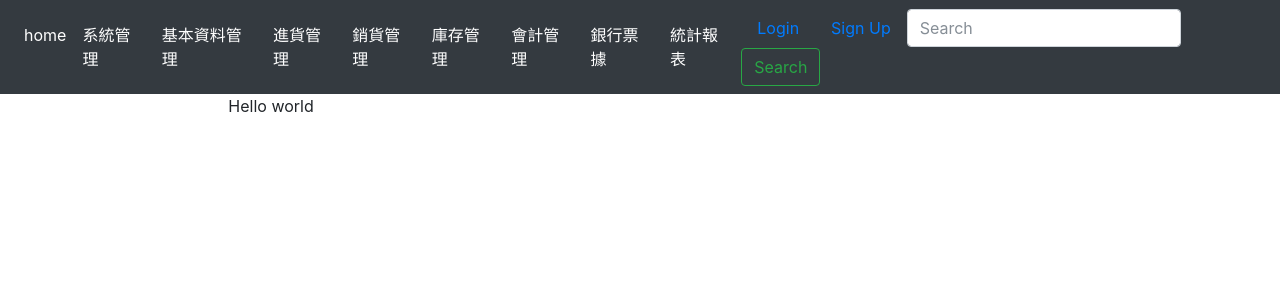
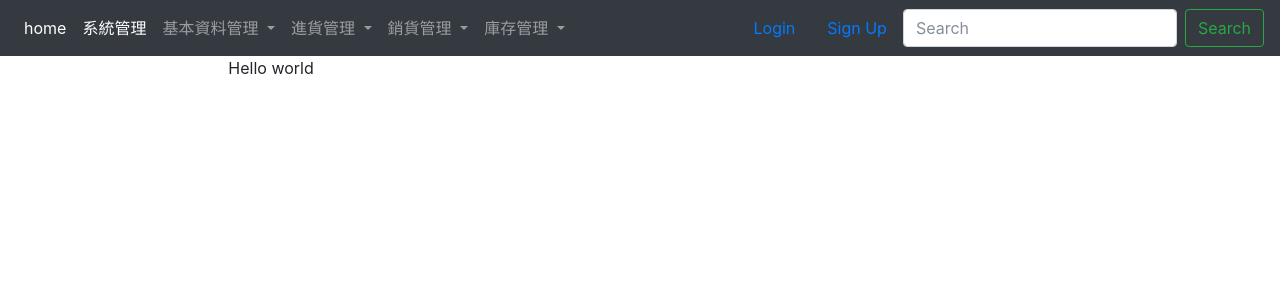
Before and after one commit to splasky/database_web, a Django app: page / in a window 1280 px wide. Shown: the top 300 px of the page. Run offline with Django 3.2, Linux system fonts and the light colour scheme; some libraries are stand-ins or nearby versions.

Commit message:
Add dropdown toggle inside navbar

```diff
--- a/myweb/templates/base.html
+++ b/myweb/templates/base.html
@@ -6,14 +6,10 @@
     <meta name="viewport" content="width=device-width" />
     <meta charset="utf-8">
     <meta name="viewport" content="width=device-width, initial-scale=1">
-    <link rel="stylesheet" href="https://maxcdn.bootstrapcdn.com/bootstrap/4.0.0-beta.2/css/bootstrap.min.css" integrity="sha384-PsH8R72JQ3SOdhVi3uxftmaW6Vc51MKb0q5P2rRUpPvrszuE4W1povHYgTpBfshb"
-        crossorigin="anonymous">
-    <script src="https://code.jquery.com/jquery-3.2.1.slim.min.js" integrity="sha384-KJ3o2DKtIkvYIK3UENzmM7KCkRr/rE9/Qpg6aAZGJwFDMVNA/GpGFF93hXpG5KkN"
-        crossorigin="anonymous"></script>
-    <script src="https://cdnjs.cloudflare.com/ajax/libs/popper.js/1.12.3/umd/popper.min.js" integrity="sha384-vFJXuSJphROIrBnz7yo7oB41mKfc8JzQZiCq4NCceLEaO4IHwicKwpJf9c9IpFgh"
-        crossorigin="anonymous"></script>
-    <script src="https://maxcdn.bootstrapcdn.com/bootstrap/4.0.0-beta.2/js/bootstrap.min.js" integrity="sha384-alpBpkh1PFOepccYVYDB4do5UnbKysX5WZXm3XxPqe5iKTfUKjNkCk9SaVuEZflJ"
-        crossorigin="anonymous"></script>
+    <link rel="stylesheet" href="https://maxcdn.bootstrapcdn.com/bootstrap/4.0.0-beta.2/css/bootstrap.min.css" integrity="sha384-PsH8R72JQ3SOdhVi3uxftmaW6Vc51MKb0q5P2rRUpPvrszuE4W1povHYgTpBfshb" crossorigin="anonymous">
+    <script src="https://code.jquery.com/jquery-3.2.1.slim.min.js" integrity="sha384-KJ3o2DKtIkvYIK3UENzmM7KCkRr/rE9/Qpg6aAZGJwFDMVNA/GpGFF93hXpG5KkN" crossorigin="anonymous"></script>
+    <script src="https://cdnjs.cloudflare.com/ajax/libs/popper.js/1.12.3/umd/popper.min.js" integrity="sha384-vFJXuSJphROIrBnz7yo7oB41mKfc8JzQZiCq4NCceLEaO4IHwicKwpJf9c9IpFgh" crossorigin="anonymous"></script>
+    <script src="https://maxcdn.bootstrapcdn.com/bootstrap/4.0.0-beta.2/js/bootstrap.min.js" integrity="sha384-alpBpkh1PFOepccYVYDB4do5UnbKysX5WZXm3XxPqe5iKTfUKjNkCk9SaVuEZflJ" crossorigin="anonymous"></script>
     {% block CSS %}{% endblock %}
     <title>{% block title %}Home{% endblock %}</title>
 </head>
@@ -24,18 +20,73 @@
             <span class="navbar-toggler-icon"></span>
         </button>
         <div class="collapse navbar-collapse" id="navbarNavAltMarkup">
-            {% if user.is_authenticated %}
-            <a class="navbar-brand mb-0"> Hi {{user.username}}</a> {% endif %}
-            <div class="navbar-nav mr-auto navbar-left">
-                <a class="nav-item nav-link active" href="{% url 'index' %}">home</a>
-                <a class="nav-item nav-link active" href="{% url 'admin:index' %}">系統管理</a>
-                <a class="nav-item nav-link active" href="{% url 'company-list' %}">基本資料管理</a>
-                <a class="nav-item nav-link active" href="">進貨管理</a>
-                <a class="nav-item nav-link active" href="">銷貨管理</a>
-                <a class="nav-item nav-link active" href="">庫存管理</a>
-                <a class="nav-item nav-link active" href="">會計管理</a>
-                <a class="nav-item nav-link active" href="">銀行票據</a>
-                <a class="nav-item nav-link active" href="">統計報表</a>
+            <ul class="navbar-nav">
+                {% if user.is_authenticated %}
+                <li class="nav-item">
+                    <a class="navbar-brand mb-0"> Hi {{user.username}}</a>
+                </li>
+                {% endif %}
+                <li class="nav-item">
+                    <a class="nav-link active" href="{% url 'index' %}">home</a>
+                </li>
+                <li class="nav-item">
+                    <a class="nav-link active" href="{% url 'admin:index' %}">系統管理</a>
+                </li>
+                <li class="nav-item dropdown">
+                    <a class="nav-link dropdown-toggle" href='#' id="navbarDropdownMenuLink1" data-toggle="dropdown" aria-haspopup="true" aria-expanded="false">
+                    基本資料管理
+                    </a>
+                    <div class="navbar-nav mr-auto navbar-left">
+                        <div class="dropdown-menu" aria-labelledby="navbarDropdownMenuLink1">
+                            <a class="dropdown-item" href="{% url 'company-list' %}">公司資料</a>
+                            <a class="dropdown-item" href="{% url 'employee' %}">員工資料</a>
+                            <div class="dropdown-divider"></div>
+                            <a class="dropdown-item" href="#">Something else here</a>
+                        </div>
+                </li>
+                <li class="nav-item dropdown">
+                    <a class="nav-link dropdown-toggle" href="#" id="navbarDropdownMenuLink2" data-toggle="dropdown" aria-haspopup="true" aria-expanded="false">
+                    進貨管理
+                </a>
+                    <div class="dropdown-menu" aria-labelledby="navbarDropdownMenuLink2">
+                        <a class="dropdown-item" href="#">進貨維護</a>
+                        <a class="dropdown-item" href="#">退貨維護</a>
+                        <div class="dropdown-divider"></div>
+                        <a class="dropdown-item" href="#">Something else here</a>
+                    </div>
+                </li>
+                <li class="nav-item dropdown">
+                    <a class="nav-link dropdown-toggle" href="#" id="navbarDropdownMenuLink3" data-toggle="dropdown" aria-haspopup="true" aria-expanded="false">
+                    銷貨管理
+                </a>
+                    <div class="dropdown-menu" aria-labelledby="navbarDropdownMenuLink3">
+                        <a class="dropdown-item" href="#">訂貨維護</a>
+                        <a class="dropdown-item" href="#">出貨維護</a>
+                        <a class="dropdown-item" href="#">退貨處理</a>
+                        <div class="dropdown-divider"></div>
+                        <a class="dropdown-item" href="#">Something else here</a>
+                    </div>
+                </li>
+                <li class="nav-item dropdown">
+                    <a class="nav-link dropdown-toggle" href="#" id="navbarDropdownMenuLink4" data-toggle="dropdown" aria-haspopup="true" aria-expanded="false">
+                    庫存管理
+                </a>
+                    <div class="dropdown-menu" aria-labelledby="navbarDropdownMenuLink4">
+                        <a class="dropdown-item" href="#">進銷查詢</a>
+                        <a class="dropdown-item" href="#">庫存設定</a>
+                        <a class="dropdown-item" href="#">庫存查詢</a>
+                        <a class="dropdown-item" href="#">庫存結轉</a>
+                        <a class="dropdown-item" href="#">庫存盤點</a>
+                        <div class="dropdown-divider"></div>
+                        <a class="dropdown-item" href="#">Something else here</a>
+                    </div>
+                </li>
+                <li class="nav-item">
+                </li>
+            </ul>
+            <!-- <a class="nav-item nav-link " href="">會計管理</a> -->
+            <!-- <a class="nav-item nav-link " href="">銀行票據</a> -->
+            <!-- <a class="nav-item nav-link " href="">統計報表</a> -->
             </div>
             <form class="form-inline navbar-right">
                 {% if user.is_authenticated %}
@@ -49,7 +100,6 @@
 
         </div>
     </nav>
-
 
 
     <div class="container-fluid">
--- a/myweb/templates/index.html
+++ b/myweb/templates/index.html
@@ -5,17 +5,12 @@
 {% block content %}
 
 {% if error_message %}
-<p><strong>{{ error_message }}</strong></p>
-{% else %}
+    <p><strong>{{ error_message }}</strong></p>
+    {% else %}
     {% if request.user.is_authenticated %}
-    <p> Hello {{request.user}}
-    </p>
-    <a href="{% url 'employee' %}">employee</a>
-
-
+    <p> Hello {{request.user}} </p>
     {% else %}
-    <p>Hello world
-    </p>
+    <p>Hello world </p>
     {% endif %}
 {% endif %}
 
```
